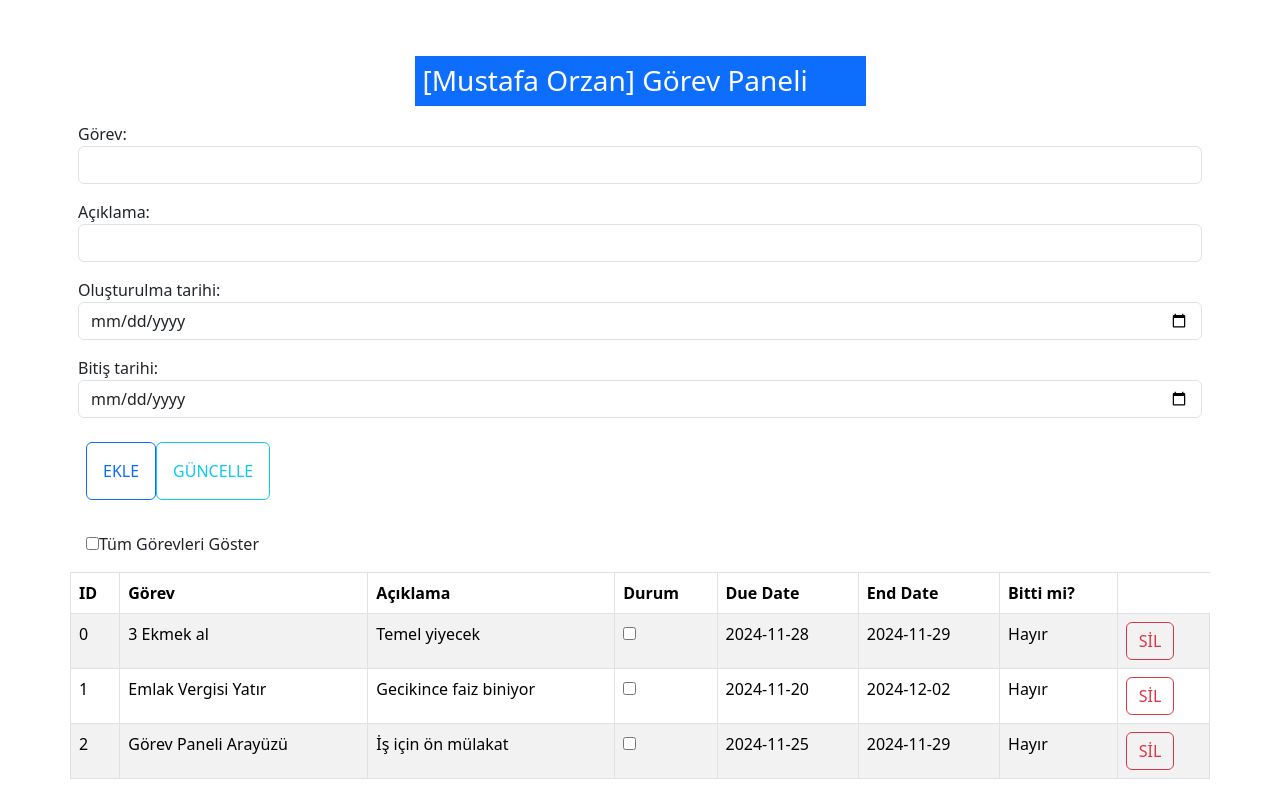
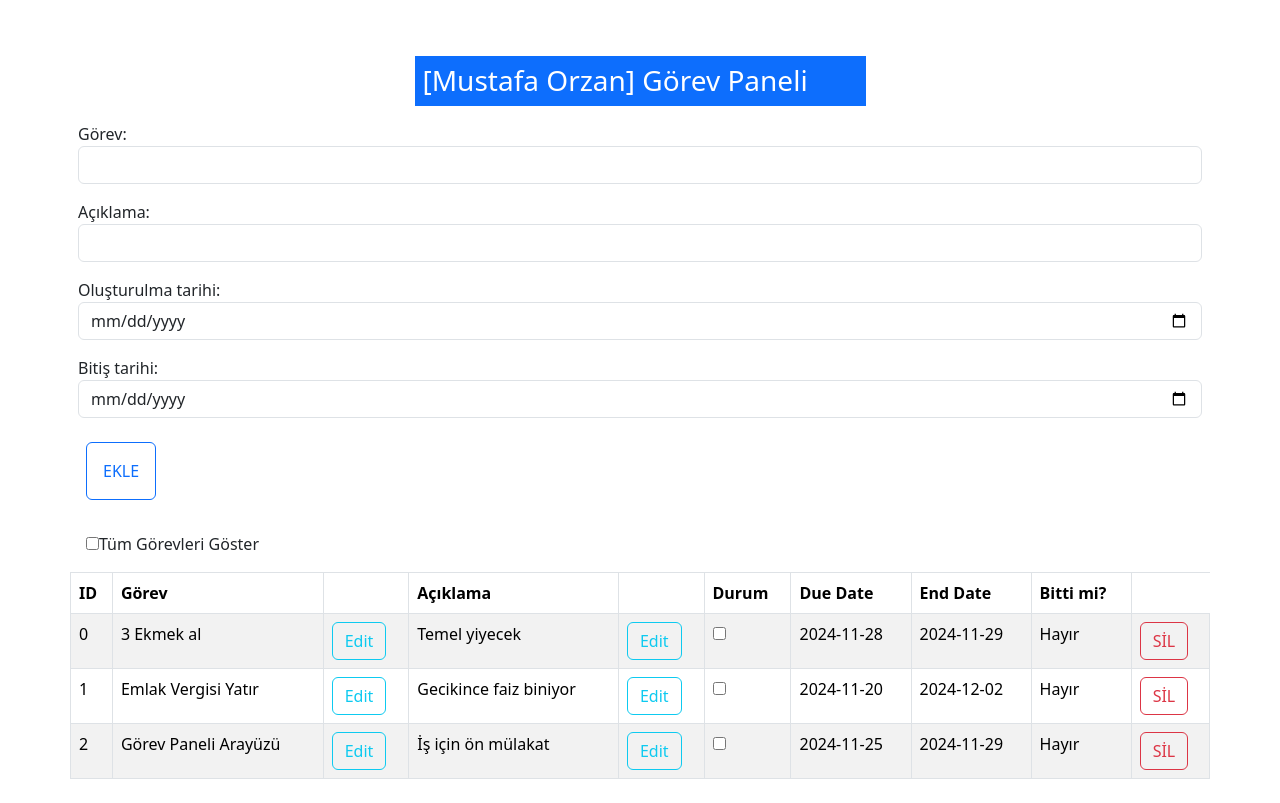
Before and after one commit to mustafaorzan/gorevPanel, an Angular app: page / in a window 1280 px wide. Built offline with nearby package versions, Linux system fonts and the light colour scheme.

Commit message:
güncelle butonu kaldırıldı. görev ve açıklamanın yanına edit olarak tablonun içine eklendi

```diff
--- a/src/app/app.component.html
+++ b/src/app/app.component.html
@@ -43,7 +43,7 @@
       <div class="input-add-button">
         <button class="btn btn-outline-primary p-3" (click)="addItem(gorevTask.value,gorevDesc.value,gorevDue.value,gorevEnd.value);
           gorevTask.value=''; gorevDesc.value=''; gorevDue.value='29.11.2024';gorevEnd.value='29.11.2024';">EKLE</button>
-        <button class="btn btn-outline-info p-3">GÜNCELLE</button>
+
       </div>
 
     </div>
@@ -66,7 +66,9 @@
         <tr>
           <th>ID</th>
           <th>Görev</th>
+          <th></th>
           <th>Açıklama</th>
+          <th></th>
           <th>Durum</th>
           <th (click)="sortBy('dueDate')" style="cursor: pointer;">
             Due Date
@@ -88,7 +90,9 @@
         <tr *ngFor="let item of getItems(); let i= index">
           <td>{{item.id}}</td>
           <td>{{item.task}}</td>
+          <td><button class="btn btn-outline-info">Edit</button></td>
           <td>{{item.description}}</td>
+          <td><button class="btn btn-outline-info">Edit</button></td>
           <td>
             <input type="checkbox" [(ngModel)]="item.status">
           </td>
```
